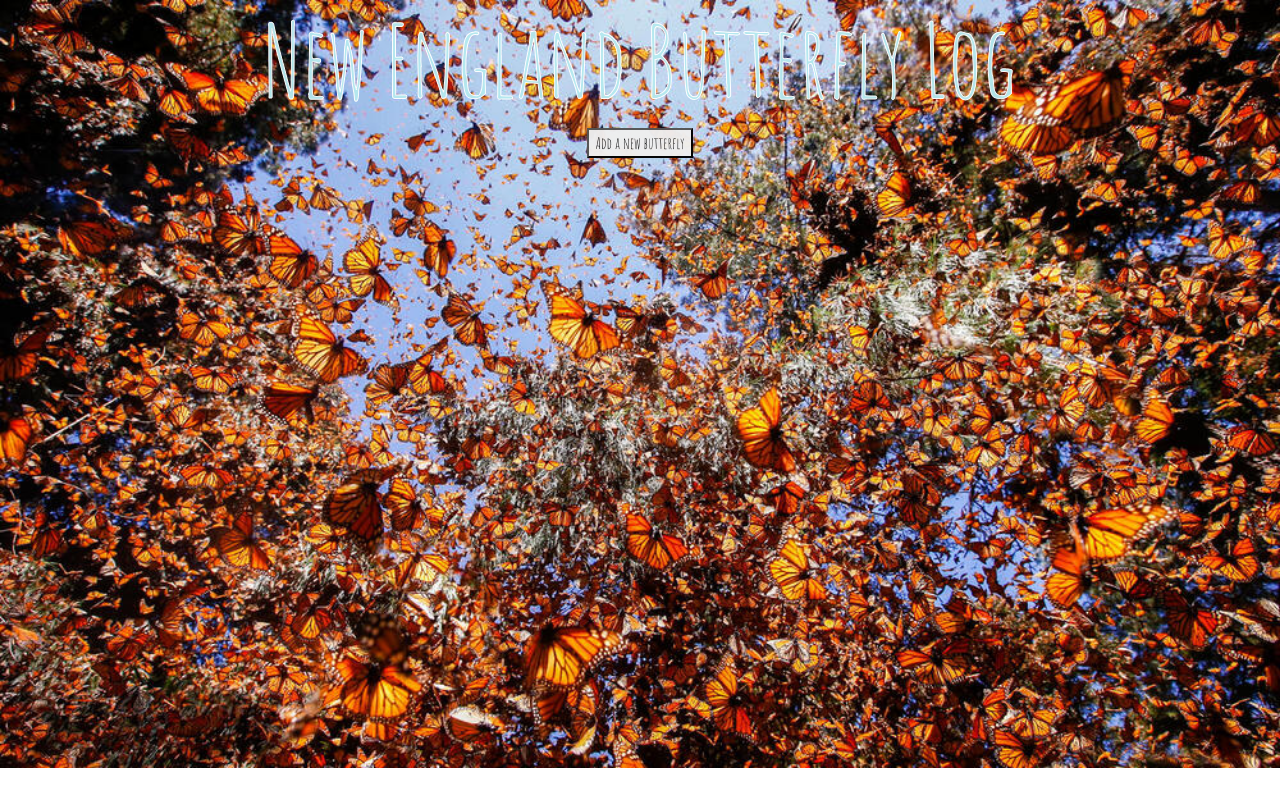
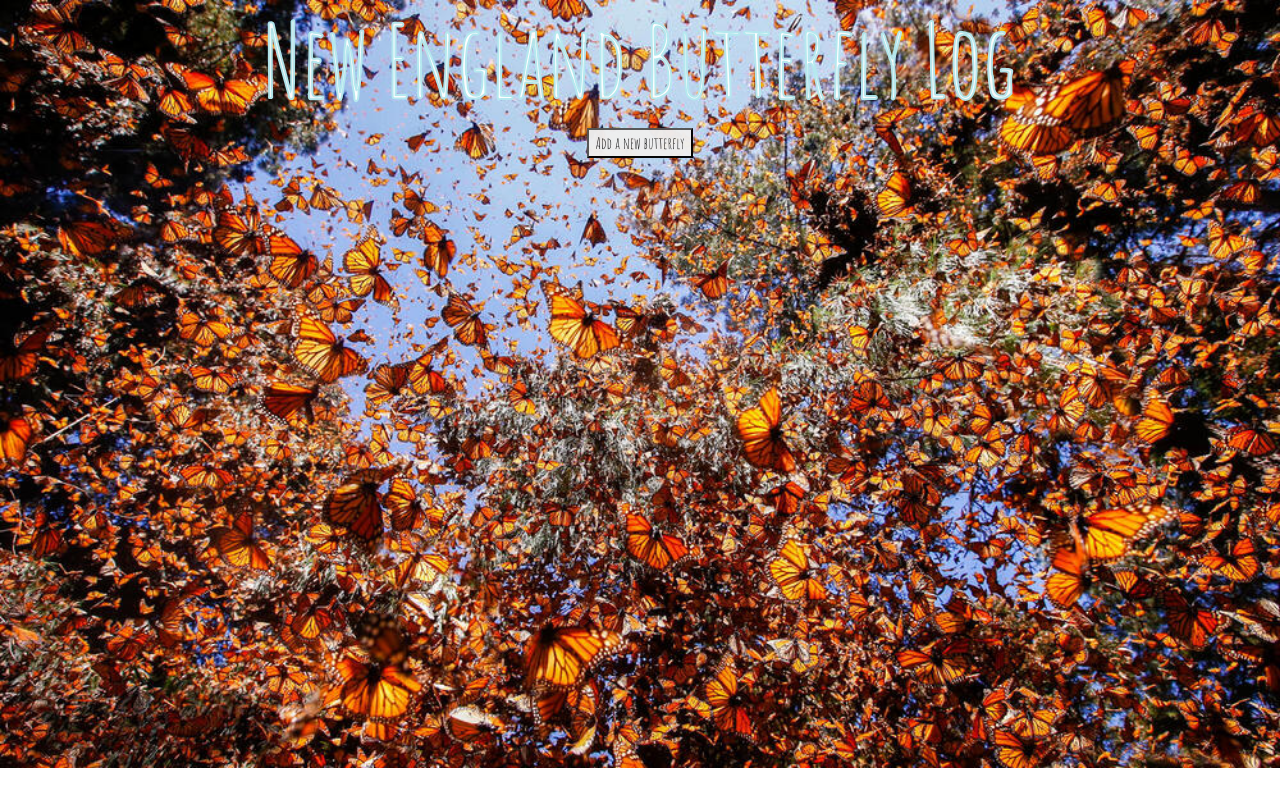
Before and after one commit to caroleatierney/Butterflies_of_New_England, a website: page index.html in a window 1280 px wide. Drawn offline with nearby package versions, Linux system fonts and the light colour scheme; no server answers.

Commit message:
minor style changes

```diff
--- a/styles.css
+++ b/styles.css
@@ -4,7 +4,7 @@
     justify-content: center;
     flex-wrap: wrap;
     /* align-content: center; */
-    color: rgb(75, 102, 190);
+    color: rgb(159, 111, 214);
     background-image: url("./images/Monarch_Migration.jpeg");
     background-repeat: no-repeat;
     opacity: 0.97;
@@ -16,8 +16,8 @@
 
 #title {
     font-size: 100px;
-    color :rgb(181, 233, 239);
-    -webkit-text-stroke: 1px white;
+    color: white;
+    -webkit-text-stroke: 2px #b5e9ef;
 }
 
 footer {
@@ -39,11 +39,6 @@ footer {
 }
 form {
     color: white;
-}
-
-#contMain {
-    /* text-align: center; */
-    /* justify-content: space-between; */
 }
 
 #card {
```
